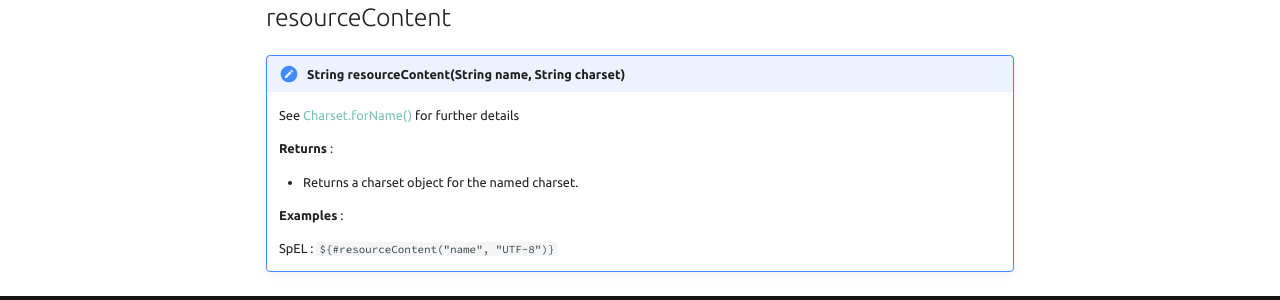
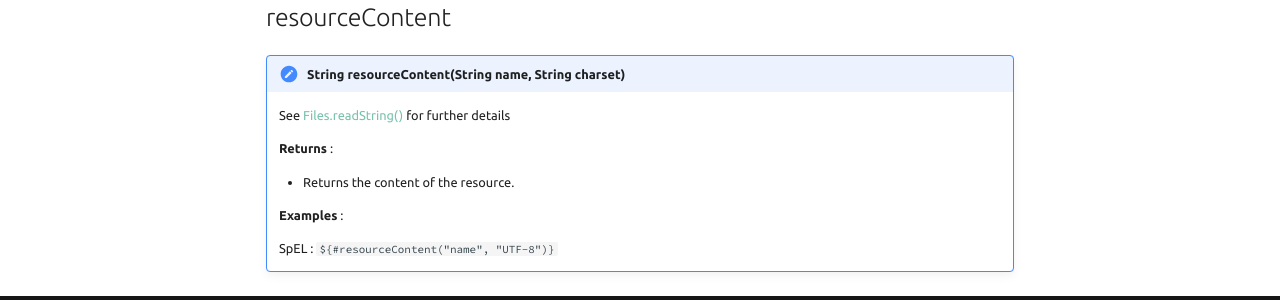
Before and after one commit to chutney-testing/chutney-testing.github.io-legacy, an MkDocs documentation site: the page built from docs/functions/classpath.md, in a window 1280 px wide and 1266 px high. Shown: the part 905-1205 px from the top of the window. Built offline with MkDocs 1.6.1 and Material for MkDocs 9.7.7, drawn with Linux system fonts in a browser that asks for light colours; comment, search, counter and statistics services are not loaded.

Commit message:
feat(docs): change resourceContent documentation

```diff
--- a/docs/functions/classpath.md
+++ b/docs/functions/classpath.md
@@ -32,11 +32,11 @@
 
 !!! note "String resourceContent(String name, String charset)"
 
-    See [Charset.forName()](https://docs.oracle.com/en/java/javase/11/docs/api/java.base/java/nio/charset/Charset.html#forName(java.lang.String)) for further details
+    See [Files.readString()](https://docs.oracle.com/en/java/javase/12/docs/api/java.base/java/nio/file/Files.html#readString(java.nio.file.Path,java.nio.charset.Charset)) for further details
 
     **Returns** :
 
-    * Returns a charset object for the named charset.
+    * Returns the content of the resource.
 
     **Examples** :
 
```
